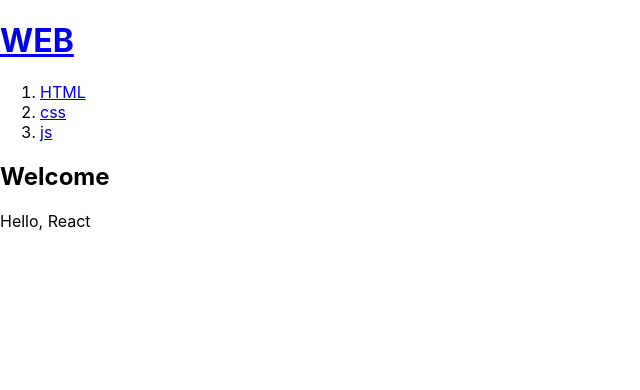
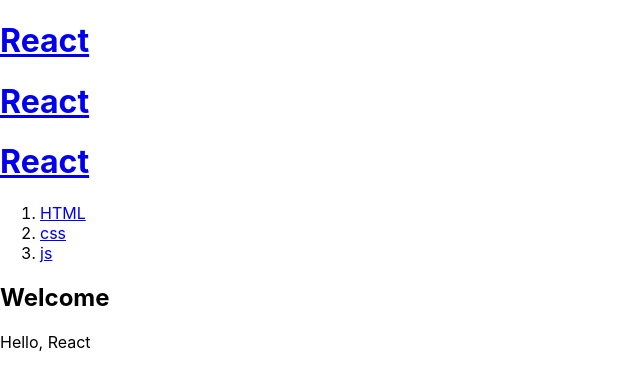
Before and after one commit to jht960526/React, a React (Create React App) app in the folder reactstudy/: page / in a window 1280 px wide. Shown: the top 390 px of the page, without its empty margins (0-640 px from the left). Built offline with nearby package versions, Linux system fonts and the light colour scheme.

Commit message:
1-4 Component
1-4 Component

```diff
--- a/reactstudy/src/App.js
+++ b/reactstudy/src/App.js
@@ -1,26 +1,39 @@
 import logo from './logo.svg';
 import './App.css';
+
+function Header(){
+  return <header>
+    <h1><a href="/">React</a></h1>
+  </header>
+}
+
+function Nav(){
+  return <nav>
+    <ol>
+      <li><a href="/read/1">HTML</a></li>
+      <li><a href="/read/2">css</a></li>
+      <li><a href="/read/3">js</a></li>
+    </ol>
+  </nav>
+}
+
+function Article(){
+  return <article>
+    <h2>Welcome</h2>
+    Hello, React
+  </article>
+}
 
 function App() {
   return (
 
     <div className="App">
-      <header>
-        <h1><a href="/">WEB</a></h1>
-      </header>
+      <Header></Header>
+      <Header></Header>
+      <Header></Header>
 
-      <nav>
-      <ol>
-      <li><a href="/read/1">HTML</a></li>
-      <li><a href="/read/2">css</a></li>
-      <li><a href="/read/3">js</a></li>
-      </ol>
-
-      </nav>
-    <article>
-      <h2>Welcome</h2>
-      Hello, React
-    </article>
+      <Nav></Nav>
+    <Article></Article>
     </div>
   );
 }
```
